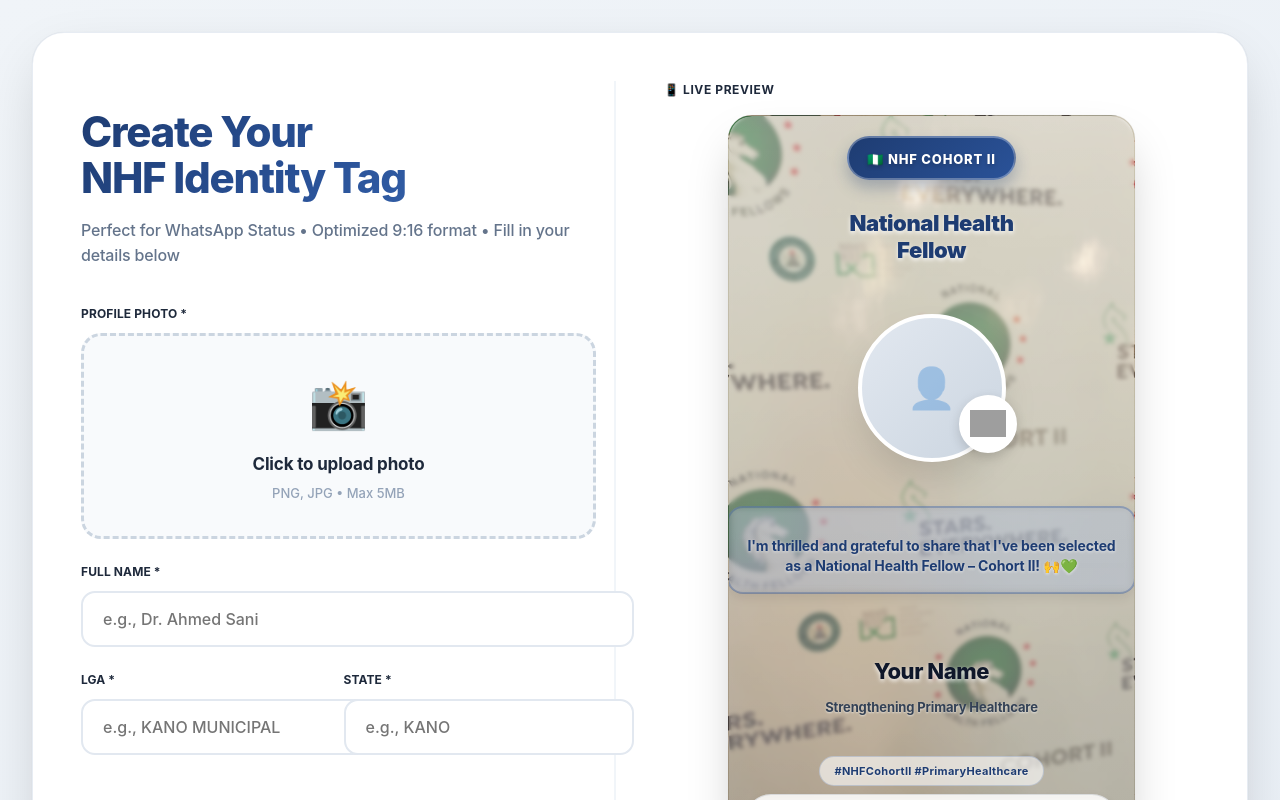
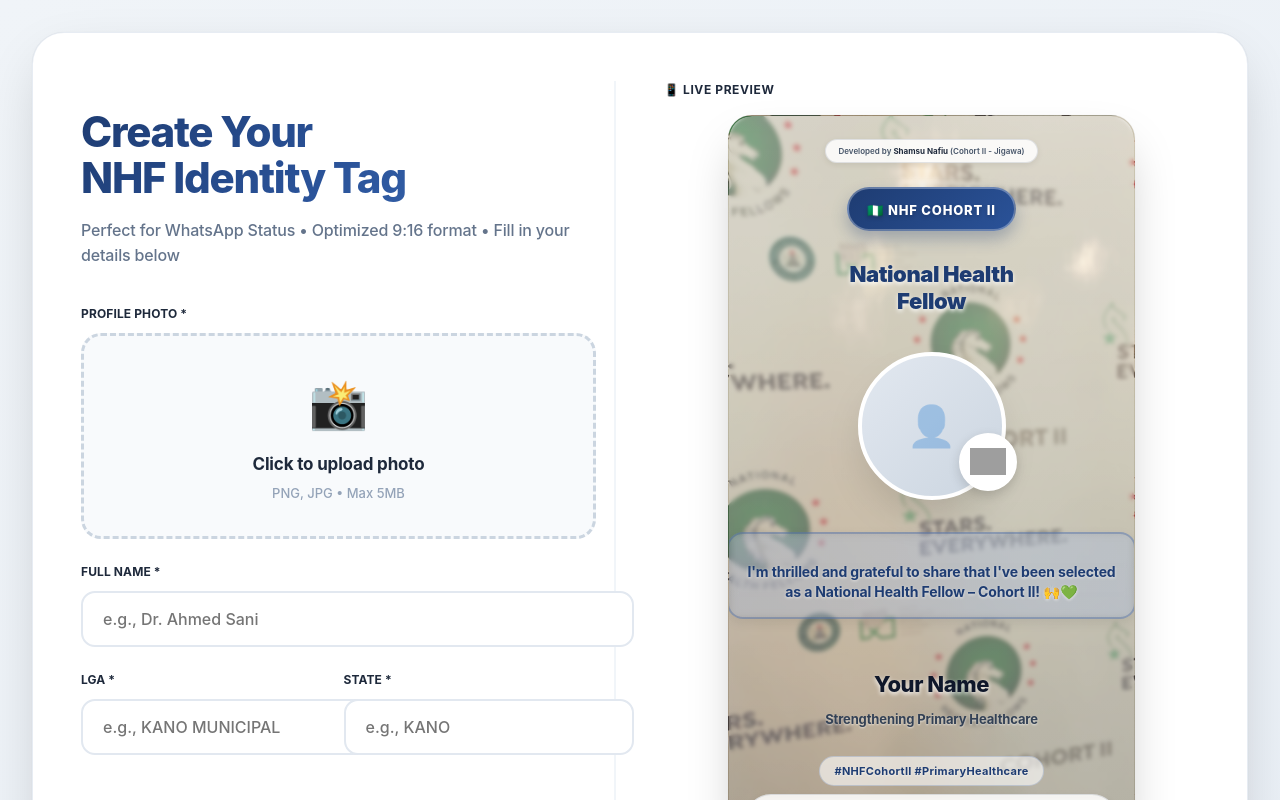
Before and after one commit to fineboy39/nhf-tag, a React (Vite) app: page / in a window 1280 px wide. Shown: the top 800 px of the page. Built offline with nearby package versions, Linux system fonts and the light colour scheme; grey boxes are pictures that could not be loaded.

Commit message:
Update TagCard.jsx

```diff
--- a/src/TagCard.jsx
+++ b/src/TagCard.jsx
@@ -804,6 +804,27 @@
           {/* Tag Card */}
           <div ref={cardRef} style={styles.tagCard}>
             <div style={styles.tagCardContent}>
+              {/* Developer Credit - Top */}
+              <div style={{
+                width: "100%",
+                textAlign: "center",
+                marginBottom: isMobile ? "4px" : "6px",
+              }}>
+                <div style={{
+                  display: "inline-block",
+                  background: "rgba(255,255,255,0.85)",
+                  padding: isMobile ? "4px 10px" : "5px 12px",
+                  borderRadius: "100px",
+                  fontSize: isMobile ? "7px" : "8px",
+                  color: "#475569",
+                  fontWeight: "600",
+                  border: "1px solid rgba(71,85,105,0.15)",
+                  boxShadow: "0 2px 6px rgba(0,0,0,0.08)",
+                }}>
+                  Developed by <span style={{ fontWeight: "700", color: "#1e293b" }}>Shamsu Nafiu</span> (Cohort II - Jigawa)
+                </div>
+              </div>
+
               {/* Top Section */}
               <div style={styles.topLogoSection}>
                 <div style={styles.badge}>
```
